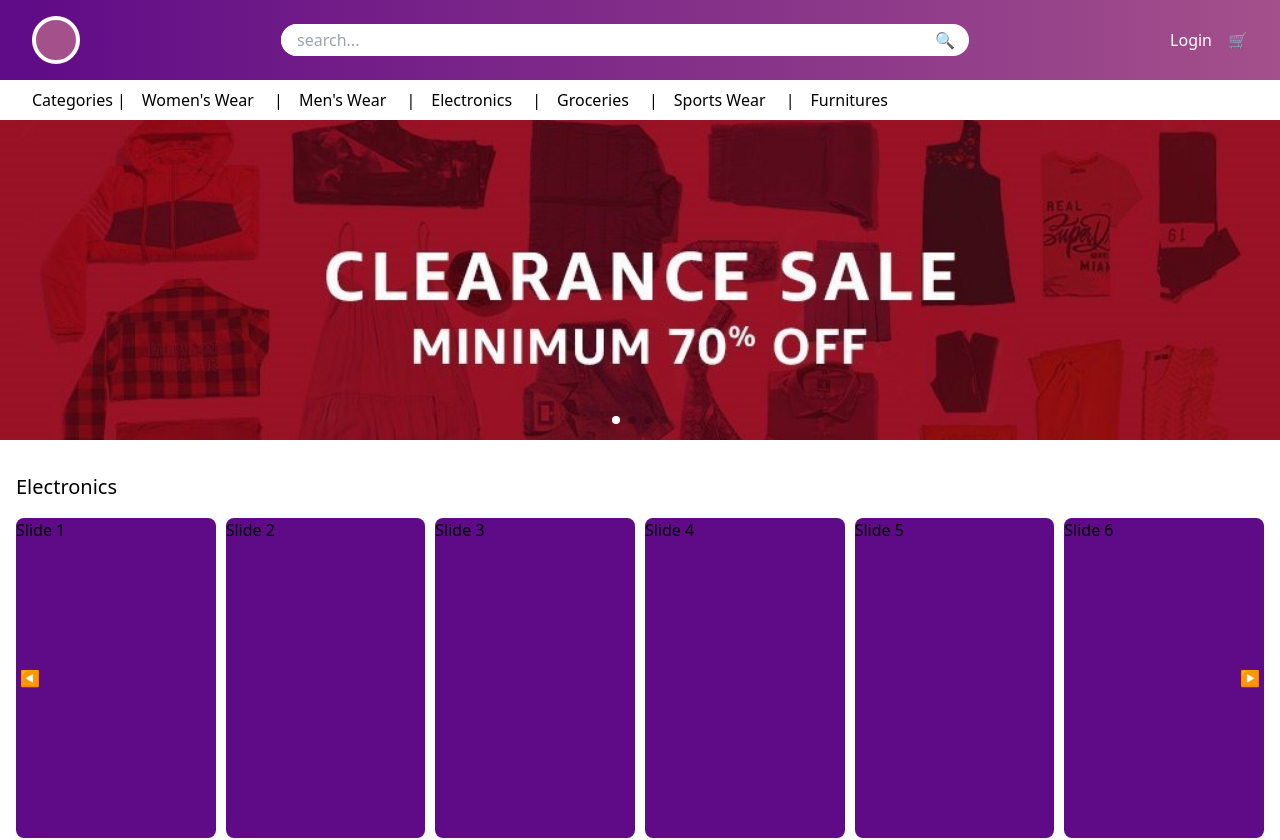
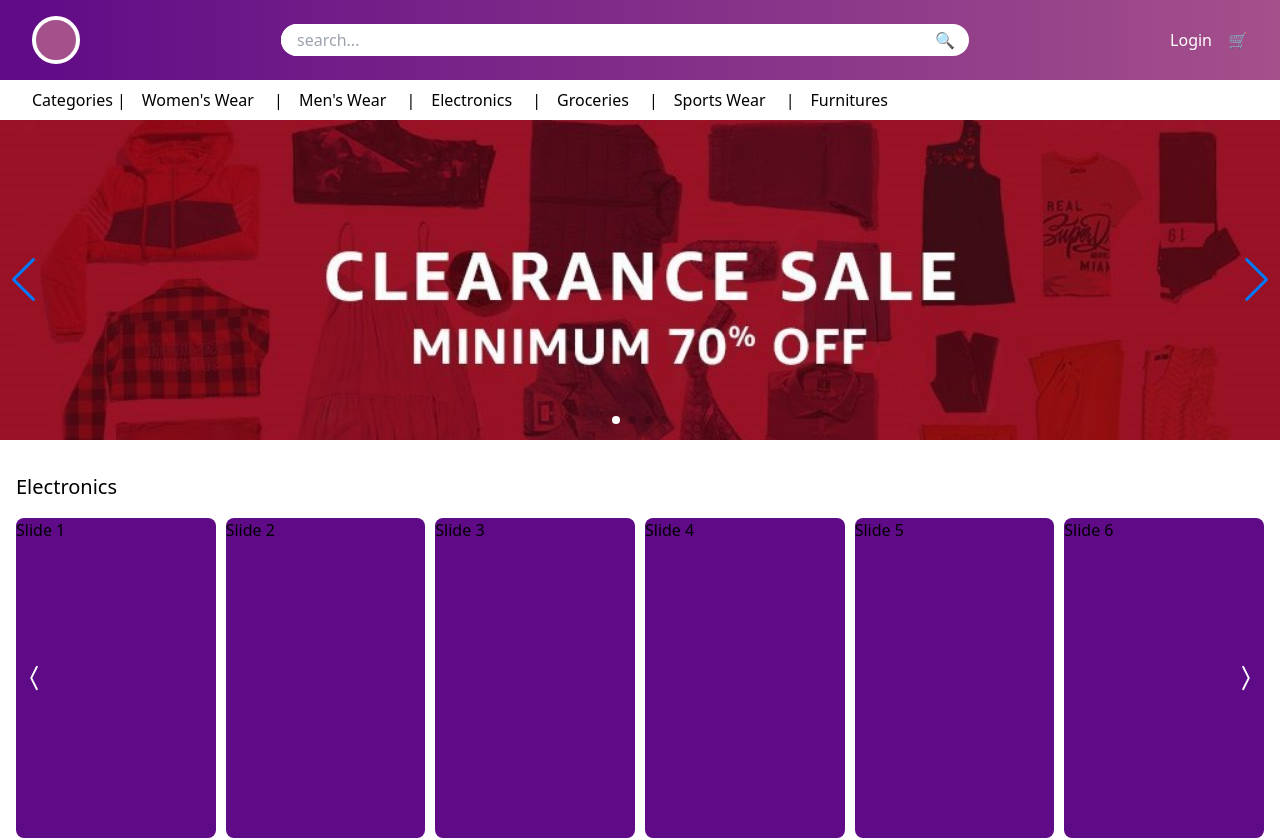
Before and after one commit to SOURABH358/ecommerce-app, a React (Create React App) app: page / in a window 1280 px wide. Shown: the top 840 px of the page. Built offline with nearby package versions, Linux system fonts and the light colour scheme.

Commit message:
added files

```diff
--- a/src/components/ProductRow.js
+++ b/src/components/ProductRow.js
@@ -1,7 +1,8 @@
 import { Swiper, SwiperSlide } from 'swiper/react';
 import { Navigation } from "swiper";
+import { BsChevronCompactRight,BsChevronCompactLeft } from "react-icons/bs";
 import 'swiper/css';
-import "swiper/css/pagination";
+import "swiper/css/navigation";
 import { useRef } from 'react';
 
 export default function ProductRow({title}){
@@ -39,8 +40,8 @@ export default function ProductRow({title}){
         modules={[Navigation]}
         className="mySwiper"
       >
-        <div className = "absolute top-[50%] -translate-y-[50%] left-1 z-10 cursor-pointer" ref={preEl}>◀</div>
-        <div className = "absolute top-[50%] -translate-y-[50%] right-1 z-10 cursor-pointer" ref={nextEl}>▶</div>
+        <div className = "absolute top-[50%] -translate-y-[50%] text-3xl left-1 z-10 cursor-pointer text-[white]" ref={preEl}><BsChevronCompactLeft/></div>
+        <div className = "absolute top-[50%] -translate-y-[50%] text-3xl right-1 z-10 cursor-pointer text-[white]" ref={nextEl}><BsChevronCompactRight/></div>
         <SwiperSlide><div className='h-[20rem] bg-purple rounded-lg'>Slide 1</div></SwiperSlide>
         <SwiperSlide><div className='h-[20rem] bg-purple rounded-lg'>Slide 2</div></SwiperSlide>
         <SwiperSlide><div className='h-[20rem] bg-purple rounded-lg'>Slide 3</div></SwiperSlide>
```
